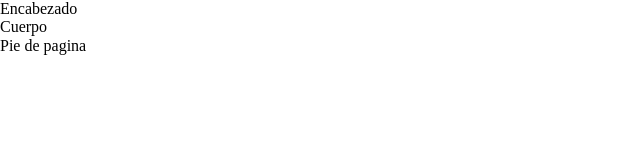
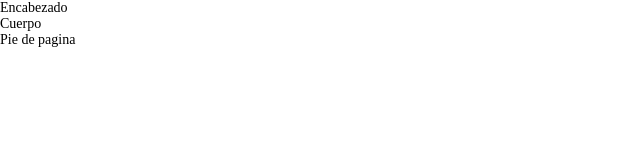
Before and after one commit to EstebanOsunaIng/Blog-rwd, a plain HTML site: page index.html in a window 1280 px wide. Shown: the full height of the page, 0-640 px from the left. Drawn offline with Linux system fonts and the light colour scheme.

Commit message:
style.css: se hizo la conversion en base 10 para rem

```diff
--- a/css/style.css
+++ b/css/style.css
@@ -0,0 +1,9 @@
+html{
+    font-size: 62.5%;  /** 16px * 0.625 =10px conversion en base 10*/
+}
+
+
+body{
+    background: color pink ;
+    font-size: 1.4rem;
+}
```
Also changed, not shown: index.html (+1 -0 lines).
